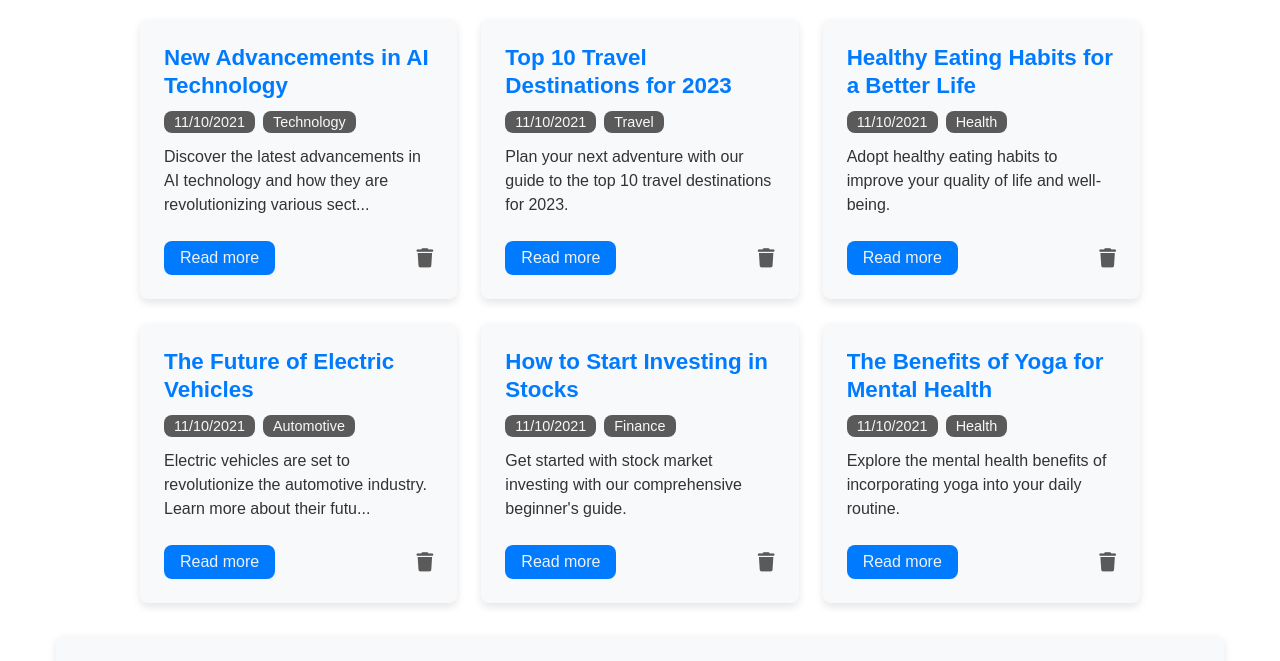
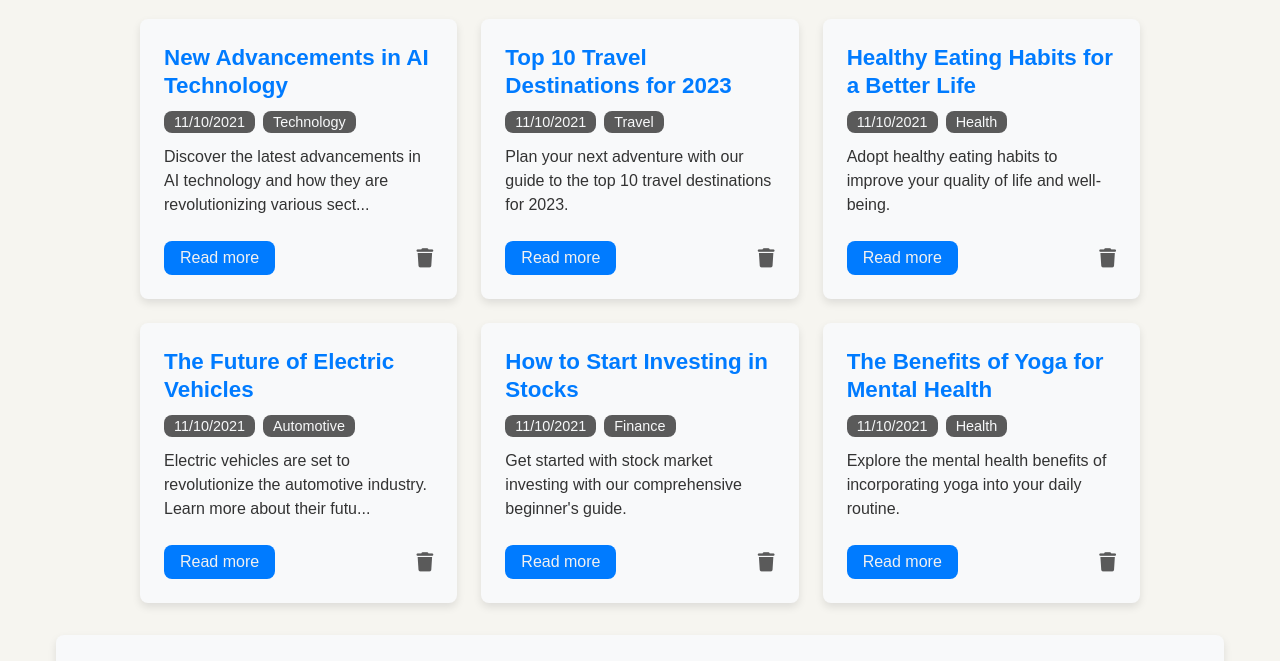
Before and after one commit to ErArbazAnsari/Blog-Website, a plain HTML site: page index.html in a window 1280 px wide. Shown: the part 417-1078 px from the top of the page. Drawn offline with Linux system fonts and the light colour scheme.

Commit message:
theme change

```diff
--- a/style/global.css
+++ b/style/global.css
@@ -13,7 +13,7 @@ body {
 }
 
 :root {
-    --bg-color: #ffffff;
+    --bg-color: #f6f5f0;
     --text-color: #333333;
     --text-color-reverse: #f1f1f1;
     --primary-color: #007BFF;
```
